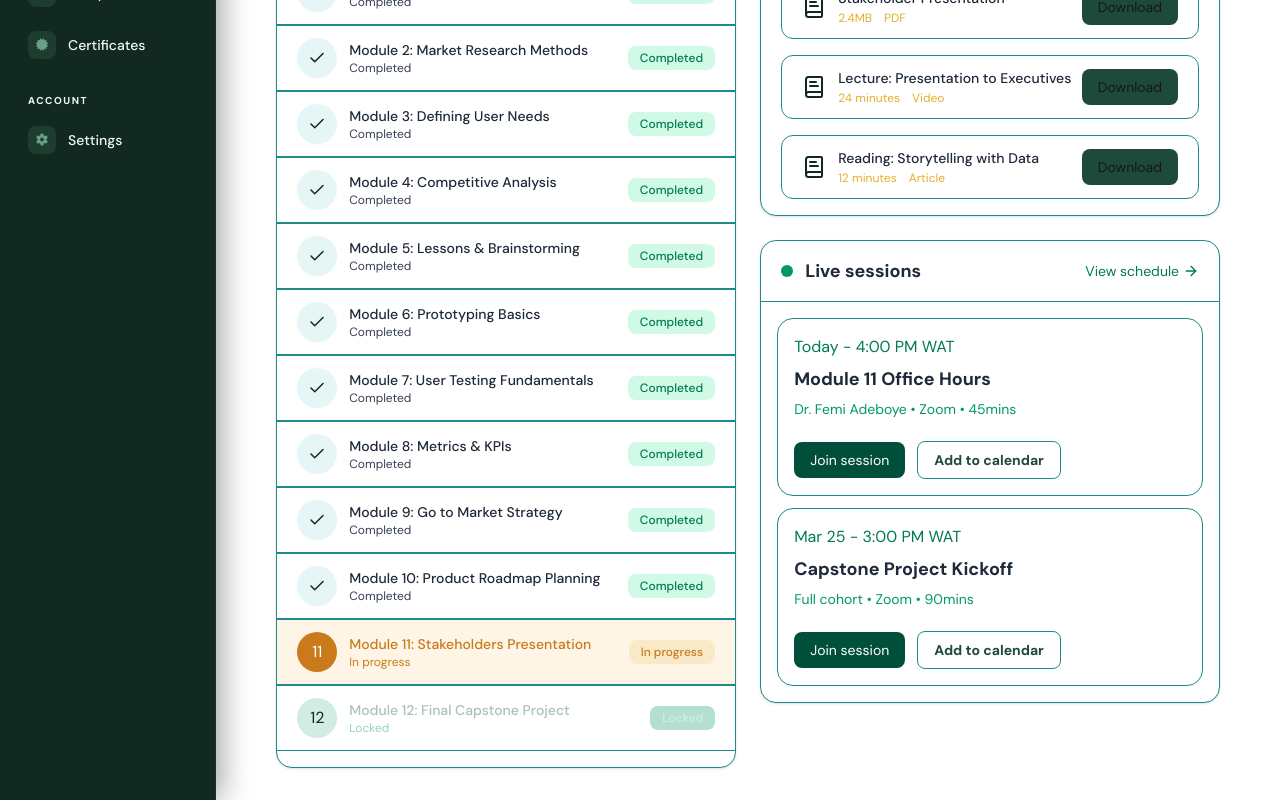
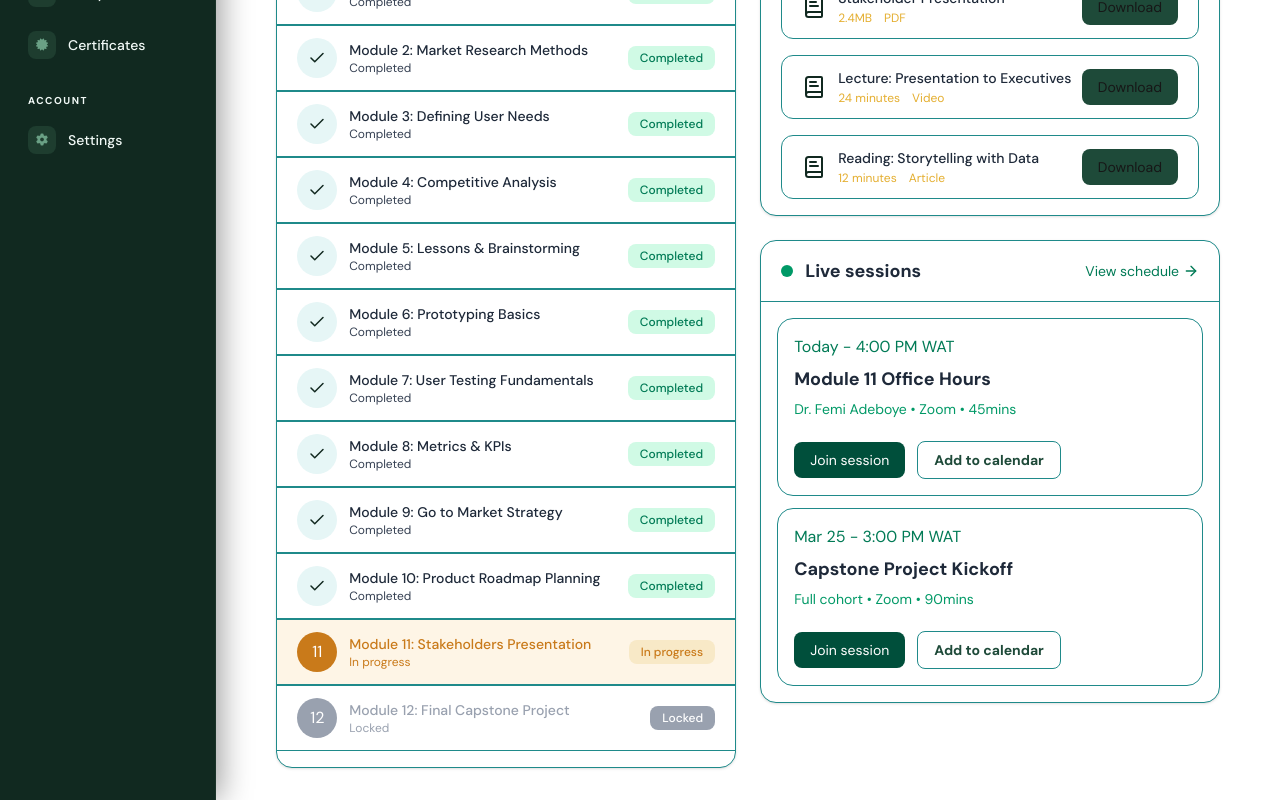
Before and after one commit to team-tango790/talentflow-frontend, a Next.js app: page /learning-path in a window 1280 px wide. Shown: the part 450-1250 px from the top of the page. Built offline with nearby package versions, Linux system fonts and the light colour scheme.

Commit message:
UI rebuild complete 💯

```diff
--- a/components/modules.tsx
+++ b/components/modules.tsx
@@ -82,7 +82,7 @@ export default function Modules() {
                                         active
                                         ? "bg-[#C97A1A] text-white"
                                         : locked
-                                        ? "bg-[#D2ECE3] text-[#112920]"
+                                        ? "bg-gray-400 text-white"
                                         : "bg-[#E6F6F6]"
                                     }`}>
                                         {
@@ -94,8 +94,8 @@ export default function Modules() {
                                         }
                                     </div>
                                     <div>
-                                        <p className={`text-sm font-medium ${locked ? "text-[#A6C3B3]" : active ? "text-[#C97A1A]" : "text-gray-800"}`}>{item}</p>
-                                        <p className={`text-xs ${locked ? "text-[#96D3BC]" : active ? "text-[#C97A1A]" : "text-gray-700"}`}>
+                                        <p className={`text-sm font-medium ${locked ? "text-gray-400" : active ? "text-[#C97A1A]" : "text-gray-800"}`}>{item}</p>
+                                        <p className={`text-xs ${locked ? "text-gray-400" : active ? "text-[#C97A1A]" : "text-gray-700"}`}>
                                             {locked ? "Locked" : index < 10 ? "Completed" : "In progress"}
                                         </p>
                                     </div>
@@ -104,7 +104,7 @@ export default function Modules() {
                                 <span
                                     className={`rounded-lg px-3 py-1 text-xs font-medium ${
                                     locked
-                                        ? "bg-[#B4E0CF] text-[#D2ECE3]"
+                                        ? "bg-gray-400 text-white"
                                         : active
                                         ? "bg-[#F8E9C7] text-[#C97A1A]"
                                         : "bg-emerald-100 text-emerald-700"
```
